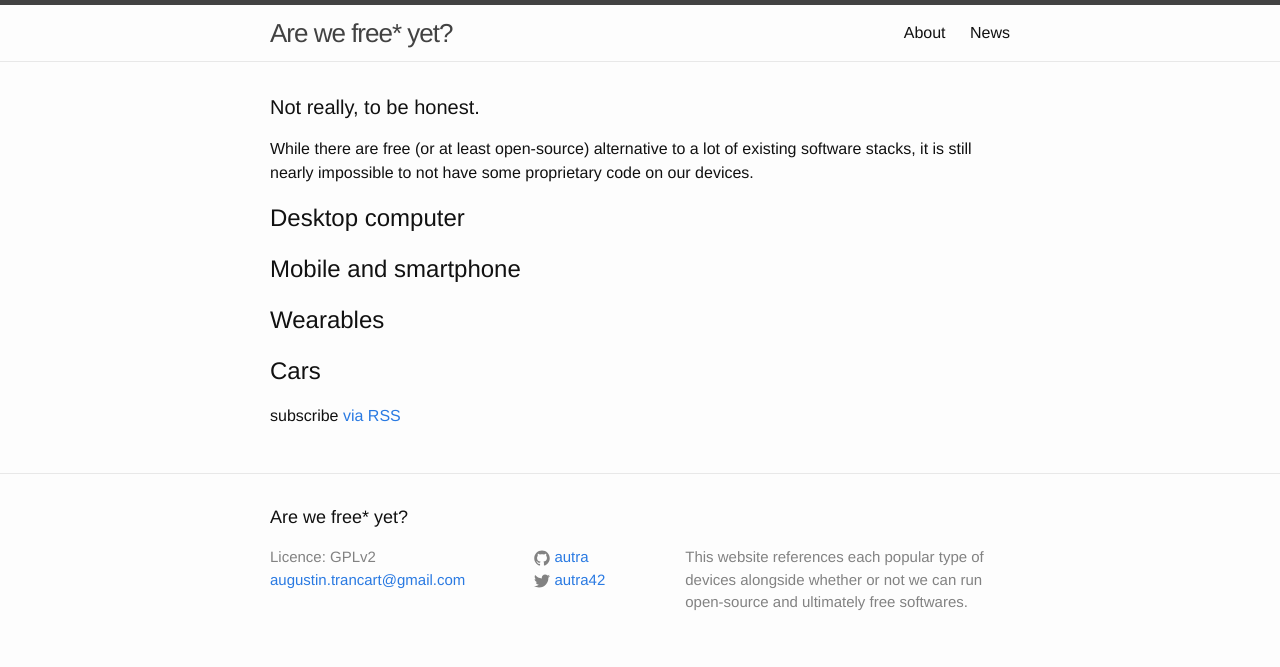
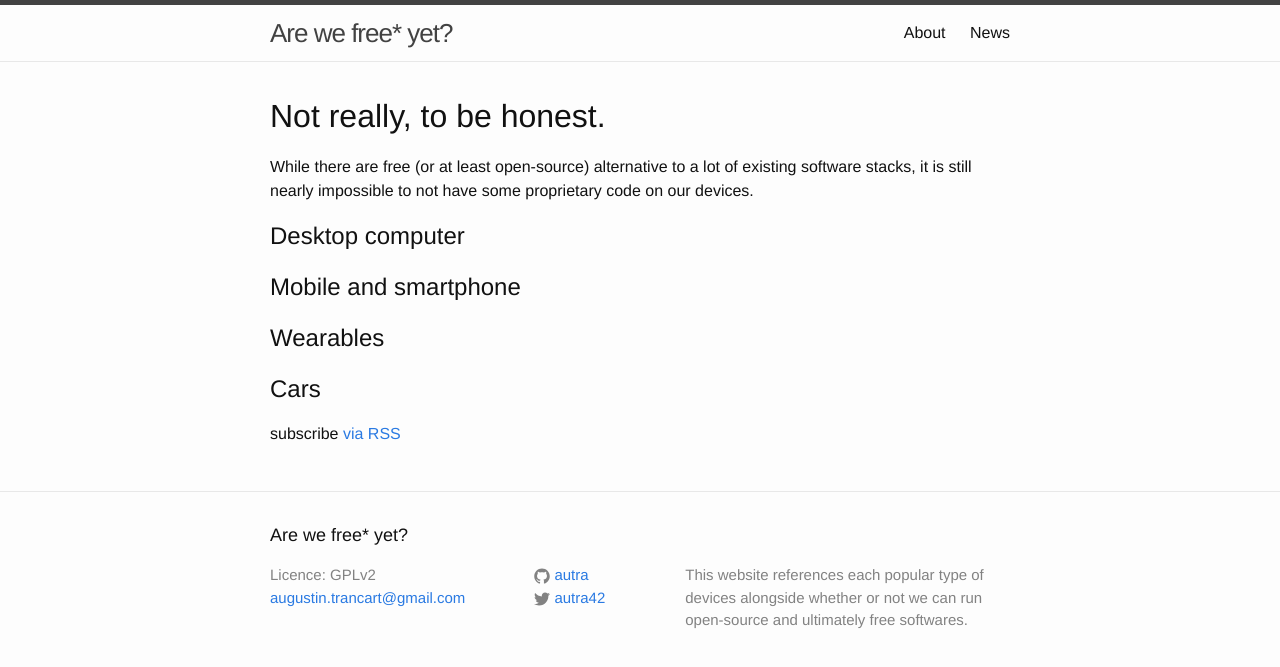
Before and after one commit to autra/arewefreeyet, a Jekyll site: the page built from index.html, in a window 1280 px wide. Shown: the top 667 px of the page. Built offline with Jekyll 4.4.1, drawn with Linux system fonts in a browser that asks for light colours.

Commit message:
little update : not really a bit bigger

```diff
--- a/index.html
+++ b/index.html
@@ -4,7 +4,7 @@ layout: default
 
 <div class="home">
 
-  <h1 class="page-heading">Not really, to be honest.</h1>
+  <h1>Not really, to be honest.</h1>
   <p>While there are free (or at least open-source) alternative to a lot of existing software stacks,
   it is still nearly impossible to not have some proprietary code on our devices.</p>
 
```
